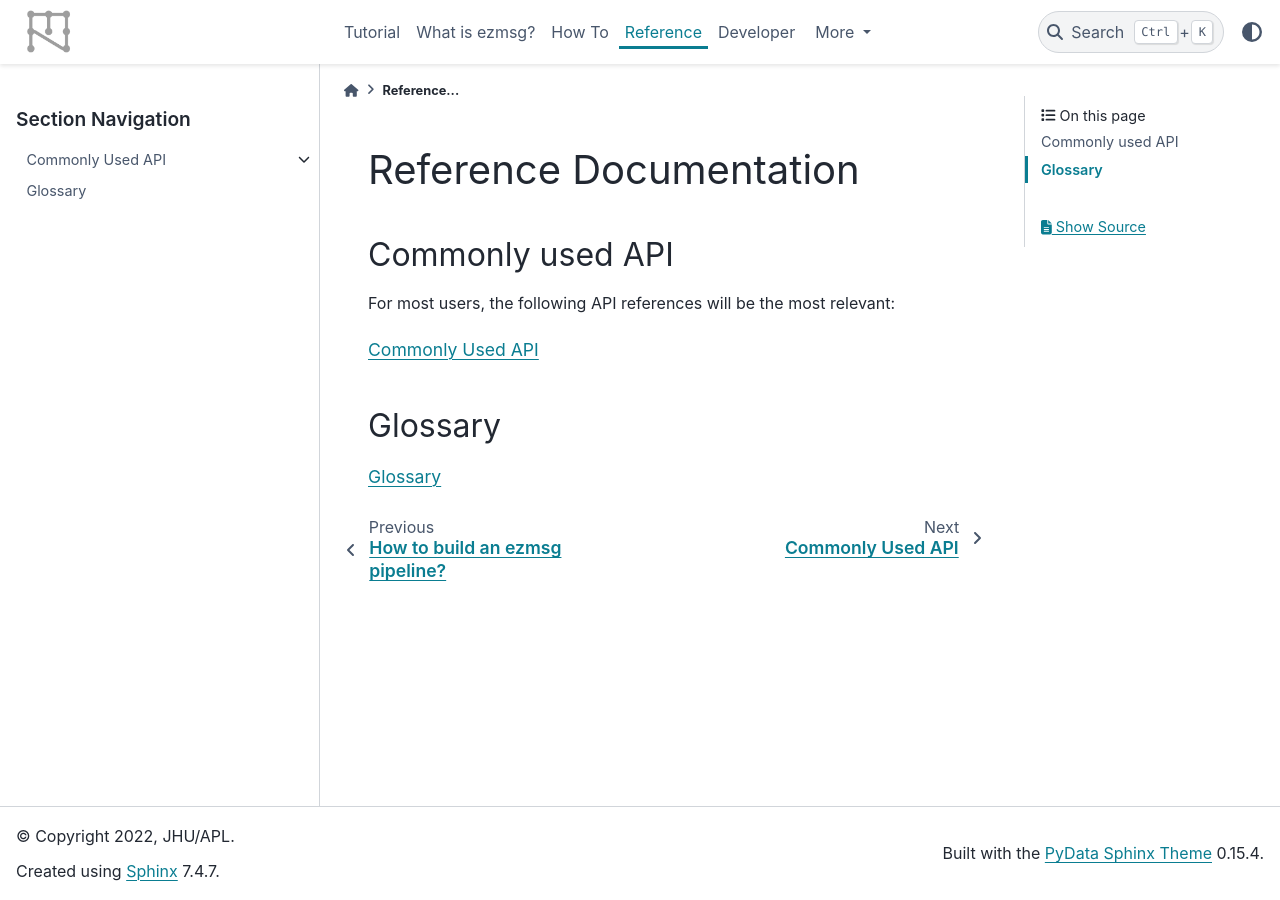
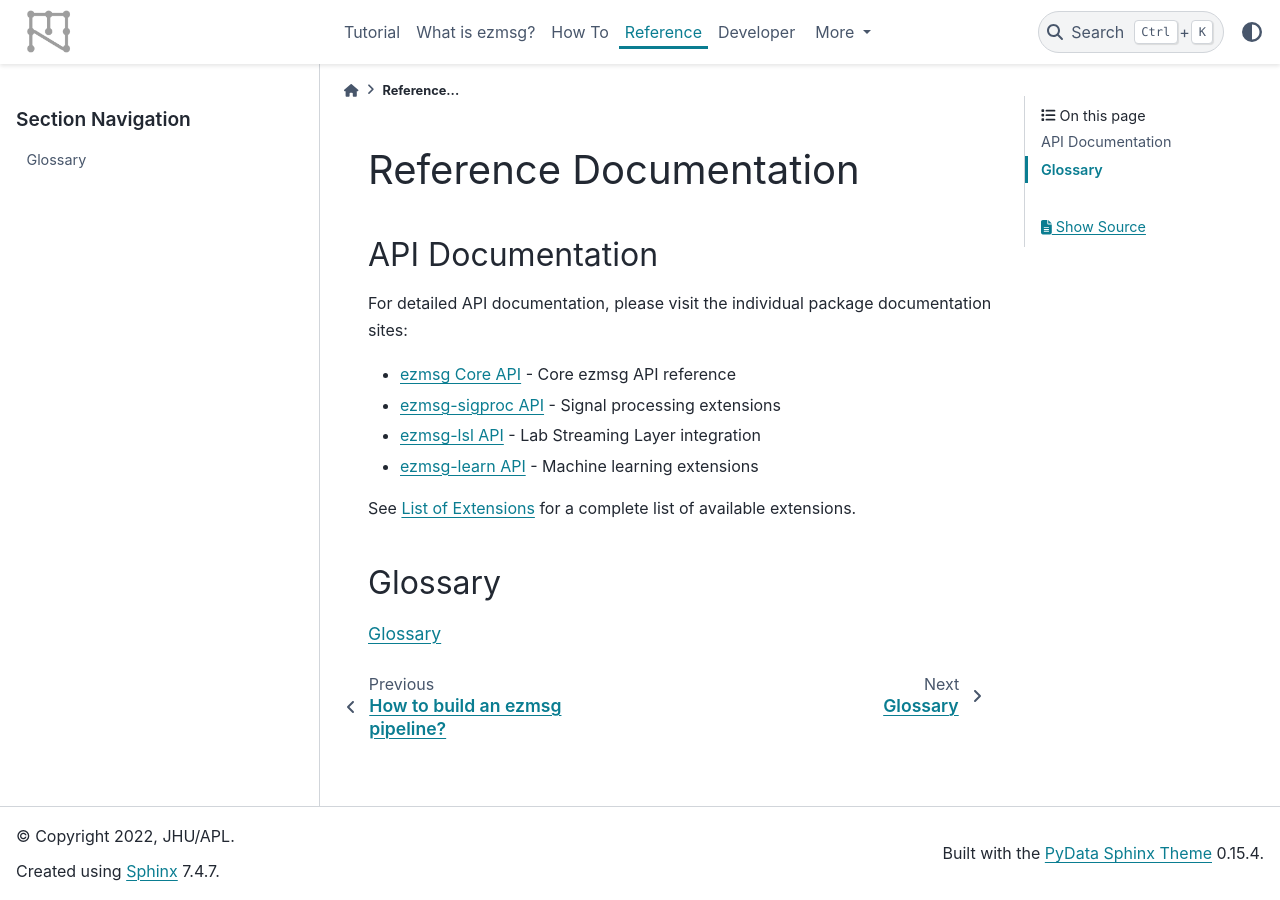
Before and after one commit to ezmsg-org/ezmsg-org.github.io, a Sphinx documentation site: the page built from docs/source/reference/content-reference.rst, in a window 1280 px wide. Built offline with Sphinx 7.4.7 and the PyData theme 0.15.4, drawn with Linux system fonts in a browser that asks for light colours; pages that are not in the unit, such as notebooks, are missing from menus.

Commit message:
Remove autodoc pages

```diff
--- a/docs/source/index.rst
+++ b/docs/source/index.rst
@@ -52,7 +52,7 @@
     pip install ezmsg[extension_name]
 
 
-See :doc:`Extensions <../extensions/content-extensions>` for more information.
+See :doc:`Extensions <extensions/content-extensions>` for more information.
 
 |ezmsg_logo_small| Documentation Overview
 *******************************************
@@ -87,7 +87,7 @@
 
    * - :doc:`reference/content-reference`
 
-       APIs for ezmsg
+       API links and glossary
 
      - :doc:`how-tos/content-howtos`
 
--- a/docs/source/reference/API/api.rst
+++ /dev/null
@@ -1,4 +0,0 @@
-API
-===
-
-(more API docs to come)
--- a/docs/source/reference/content-reference.rst
+++ b/docs/source/reference/content-reference.rst
@@ -1,15 +1,17 @@
 Reference Documentation
 ###########################
 
-Commonly used API
+API Documentation
 *********************
 
-For most users, the following API references will be the most relevant:
+For detailed API documentation, please visit the individual package documentation sites:
 
-.. toctree::
-   :maxdepth: 1
+* `ezmsg Core API <https://ezmsg.org/ezmsg/reference/content-reference.html>`_ - Core ezmsg API reference
+* `ezmsg-sigproc API <https://ezmsg.org/ezmsg-sigproc/>`_ - Signal processing extensions
+* `ezmsg-lsl API <https://ezmsg.org/ezmsg-lsl/>`_ - Lab Streaming Layer integration
+* `ezmsg-learn API <https://ezmsg.org/ezmsg-learn/>`_ - Machine learning extensions
 
-   API/content-api
+See :doc:`../extensions/content-extensions` for a complete list of available extensions.
 
 
 Glossary
```
Also changed, not shown: docs/source/reference/API/axisarray.rst (deleted, +0 -7 lines), docs/source/reference/API/components.rst (deleted, +0 -75 lines), docs/source/reference/API/content-api.rst (deleted, +0 -13 lines), docs/source/reference/API/entrypoint.rst (deleted, +0 -18 lines), docs/source/reference/API/functiondecorators.rst (deleted, +0 -18 lines), docs/source/reference/API/message-utils.rst (deleted, +0 -41 lines), docs/source/reference/API/utils.rst (deleted, +0 -20 lines).
